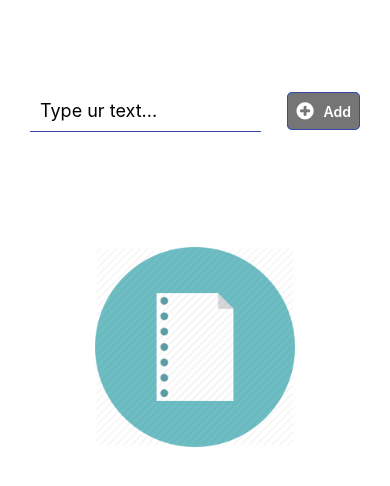
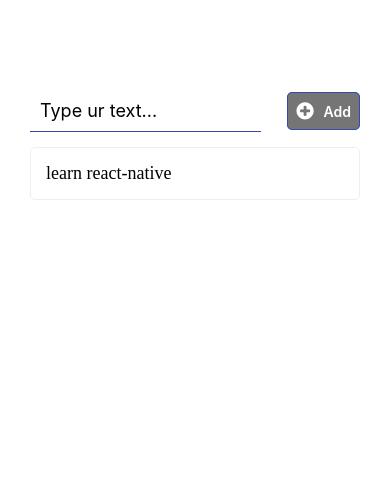
Before and after one commit to PavelSuchkov/r-n-app, a React Native app: screen / in a window 390 px wide. Shown: the top 486 px of the page. Built offline with nearby package versions, Linux system fonts and the light colour scheme.

Commit message:
added: MainLayout.js & context to the App

```diff
--- a/App.js
+++ b/App.js
@@ -1,91 +1,23 @@
+import React, { useEffect } from 'react'
+import { Platform } from 'react-native'
+import SplashScreen from 'react-native-splash-screen'
+import { MainLayout } from './src/MainLayout'
+import { TodoState } from './src/context/todo/TodoState'
 
-import React, { useEffect, useState } from 'react'
-import { Alert, StyleSheet, View, Platform } from 'react-native'
-import SplashScreen from 'react-native-splash-screen'
-
-import { Navbar } from './src/components/Navbar'
-import { MainScreen } from './src/screens/MainScreen'
-import { TodoScreen } from './src/screens/TodoScreen'
-import { THEME } from './theme'
-
-
-// const load = async () => {
-//   await Font.loadAsync({
-//     'roboto-regular': require('/src/assets/fonts/Roboto/Roboto-Regular.ttf'),
-//     'roboto-bold': require('/src/assets/fonts/Roboto/Roboto-Bold.ttf ')
-//   })
-// }
 
 const App = () => {
 
   useEffect(() => {
     (Platform.OS === 'android') &&
-      SplashScreen.hide()
+    SplashScreen.hide()
   }, [])
 
-  const [todos, setTodos] = useState([])
-  const [todoId, setTodoId] = useState(null)
-
-  const addTodo = (title) => {
-    setTodos((prev) => [{ id: Date.now().toString(), title }, ...prev],
-    )
-  }
-
-  const removeTodo = (id) => {
-    const todo = todos.find(td => td.id === id)
-    Alert.alert(
-      'Element removing',
-      `Are you sure to remove "${todo.title}"?`,
-      [
-        {
-          text: 'Cancel',
-          style: 'cancel'
-        },
-        {
-          text: 'Remove',
-          style: 'destructive',
-          onPress: () => {
-            setTodoId(null)
-            setTodos(prev => prev.filter(todo => todo.id !== id))
-          }
-        }
-      ],
-      { cancelable: false }
-    )
-  }
-
-  const updateTodo = (id, title) => {
-    setTodos(old => old.map(td => td.id === id ? { ...td, title } : td ))
-
-  }
-
-  let content = <MainScreen todos={todos} addTodo={addTodo}
-                            removeTodo={removeTodo}
-                            openTodo={setTodoId} />
-
-  if (todoId) {
-    const selectedTodo = todos.find(td => td.id === todoId)
-    content = <TodoScreen goBack={() => setTodoId(null)}
-                          todo={selectedTodo}
-                          removeTodo={removeTodo}
-                          onSave={updateTodo}/>
-  }
-
   return (
-    <View>
-      <Navbar title="List of todo&rsquo;s " />
-      <View style={styles.container}>
-        {content}
-      </View>
-    </View>
+    <TodoState>
+      <MainLayout/>
+    </TodoState>
   )
 }
 
-const styles = StyleSheet.create({
-  container: {
-    paddingHorizontal: THEME.PADDING_HORIZONTAL,
-    paddingVertical: 20,
-  },
-})
 
 export default App
--- /dev/null
+++ b/src/MainLayout.js
@@ -0,0 +1,75 @@
+import React, { useContext, useState } from 'react'
+import { Alert, StyleSheet, View } from 'react-native'
+import { Navbar } from './components/Navbar'
+import { THEME } from '../theme'
+import { MainScreen } from './screens/MainScreen'
+import { TodoScreen } from './screens/TodoScreen'
+import { TodoContext } from './context/todo/todoContext'
+
+
+export const MainLayout = () => {
+
+  const todoContext = useContext(TodoContext)
+  const [todos, setTodos] = useState(todoContext.todos )
+  const [todoId, setTodoId] = useState(null)
+
+  const addTodo = (title) => {
+    setTodos((prev) => [{ id: Date.now().toString(), title }, ...prev],
+    )
+  }
+
+  const removeTodo = (id) => {
+    const todo = todos.find(td => td.id === id)
+    Alert.alert(
+      'Element removing',
+      `Are you sure to remove "${todo.title}"?`,
+      [
+        {
+          text: 'Cancel',
+          style: 'cancel',
+        },
+        {
+          text: 'Remove',
+          style: 'destructive',
+          onPress: () => {
+            setTodoId(null)
+            setTodos(prev => prev.filter(todo => todo.id !== id))
+          },
+        },
+      ],
+      { cancelable: false },
+    )
+  }
+
+  const updateTodo = (id, title) => {
+    setTodos(old => old.map(td => td.id === id ? { ...td, title } : td))
+  }
+
+  let content = <MainScreen todos={todos} addTodo={addTodo}
+                            removeTodo={removeTodo}
+                            openTodo={setTodoId} />
+
+  if (todoId) {
+    const selectedTodo = todos.find(td => td.id === todoId)
+    content = <TodoScreen goBack={() => setTodoId(null)}
+                          todo={selectedTodo}
+                          removeTodo={removeTodo}
+                          onSave={updateTodo} />
+  }
+
+
+  return (
+    <View>
+      <Navbar title="List of todo&rsquo;s " />
+      <View style={styles.container}>
+        {content}
+      </View>
+    </View>
+  )
+}
+const styles = StyleSheet.create({
+  container: {
+    paddingHorizontal: THEME.PADDING_HORIZONTAL,
+    paddingVertical: 20,
+  },
+})
--- /dev/null
+++ b/src/context/todo/TodoState.js
@@ -0,0 +1,20 @@
+import React, { useReducer } from 'react'
+import { TodoContext } from './todoContext'
+import { todoReducer } from './todoReducer'
+
+
+export const TodoState = ({ children }) => {
+
+  const initialState = {
+    todos: [{ id: '1', title: 'learn react-native' }],
+  }
+
+  const [state, dispatch] = useReducer(todoReducer, initialState)
+
+  return <TodoContext.Provider
+    value={{
+      todos: state.todos,
+    }}
+  >{children}
+  </TodoContext.Provider>
+}
--- /dev/null
+++ b/src/context/todo/todoContext.js
@@ -0,0 +1,3 @@
+ import {createContext } from 'react'
+
+ export const TodoContext = createContext()
--- /dev/null
+++ b/src/context/todo/todoReducer.js
@@ -0,0 +1,6 @@
+
+
+ export const todoReducer = (state, action) => {
+
+  return state
+ }
```
